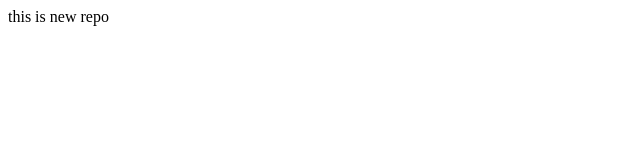
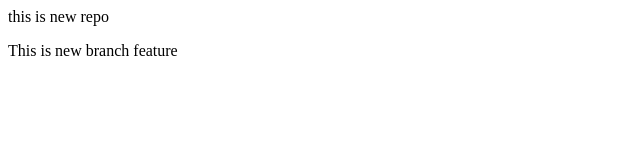
Before and after one commit to shubhamsharma18/localrepo, a plain HTML site: page index.html in a window 1280 px wide. Shown: the whole page, without its empty margins (0-640 px from the left). Drawn offline with Linux system fonts and the light colour scheme.

Commit message:
add new feature

```diff
--- a/index.html
+++ b/index.html
@@ -1 +1,2 @@
 <p>this is new repo</p>
+<p>This is new branch feature</p>
```
